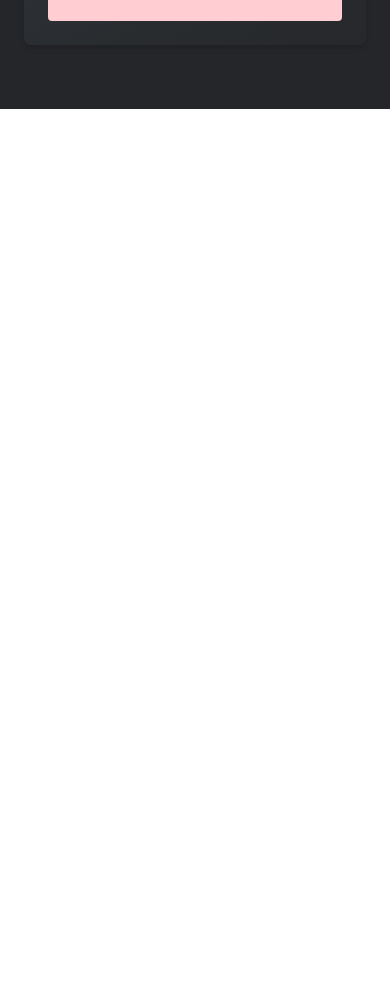
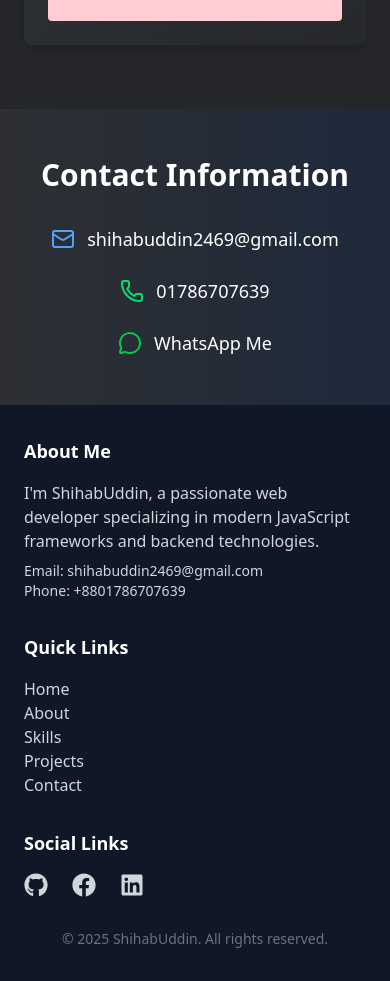
Before and after one commit to shihab103/portfolio, a React (Vite) app: page / in a window 390 px wide. Shown: the part 7491-8472 px from the top of the page. Before the commit the page ends 7600 px from the top, so only its background shows below. Built offline with nearby package versions, Linux system fonts and the light colour scheme.

Commit message:
added footer section

```diff
--- a/package.json
+++ b/package.json
@@ -14,6 +14,7 @@
     "@react-three/fiber": "^9.3.0",
     "@tailwindcss/vite": "^4.1.11",
     "framer-motion": "^12.23.12",
+    "lucide-react": "^0.539.0",
     "react": "^19.1.1",
     "react-dom": "^19.1.1",
     "react-icons": "^5.5.0",
--- a/src/Components/Footer/Footer.jsx
+++ b/src/Components/Footer/Footer.jsx
@@ -1,11 +1,114 @@
-import React from 'react';
+import { FaGithub, FaFacebook, FaLinkedin } from "react-icons/fa";
 
 const Footer = () => {
-    return (
-        <div>
-            footer
+  const smoothScrollTo = (id) => {
+    const section = document.getElementById(id);
+    if (section) {
+      section.scrollIntoView({ behavior: "smooth" });
+    }
+  };
+
+  return (
+    <footer className="bg-gray-900 text-gray-300 py-8">
+      <div className="container mx-auto px-6 flex flex-col md:flex-row justify-between gap-8">
+        {/* Left: About Me */}
+        <div className="md:w-1/3">
+          <h3 className="text-lg font-semibold mb-4 text-white">About Me</h3>
+          <p>
+            I'm ShihabUddin, a passionate web developer specializing in
+            modern JavaScript frameworks and backend technologies.
+          </p>
+          <p className="mt-2 text-sm">Email: shihabuddin2469@gmail.com</p>
+          <p className="text-sm">Phone: +8801786707639</p>
         </div>
-    );
+
+        {/* Center: Quick Links */}
+        <div className="md:w-1/3">
+          <h3 className="text-lg font-semibold mb-4 text-white">Quick Links</h3>
+          <ul>
+            <li>
+              <button
+                onClick={() => smoothScrollTo("home")}
+                className="hover:text-sky-500 transition"
+              >
+                Home
+              </button>
+            </li>
+            <li>
+              <button
+                onClick={() => smoothScrollTo("about")}
+                className="hover:text-sky-500 transition"
+              >
+                About
+              </button>
+            </li>
+            <li>
+              <button
+                onClick={() => smoothScrollTo("skills")}
+                className="hover:text-sky-500 transition"
+              >
+                Skills
+              </button>
+            </li>
+            <li>
+              <button
+                onClick={() => smoothScrollTo("projects")}
+                className="hover:text-sky-500 transition"
+              >
+                Projects
+              </button>
+            </li>
+            <li>
+              <button
+                onClick={() => smoothScrollTo("contact")}
+                className="hover:text-sky-500 transition"
+              >
+                Contact
+              </button>
+            </li>
+          </ul>
+        </div>
+
+        {/* Right: Social Links */}
+        <div className="md:w-1/3">
+          <h3 className="text-lg font-semibold mb-4 text-white">Social Links</h3>
+          <div className="flex gap-6 text-2xl">
+            <a
+              href="https://github.com/shihab103"
+              target="_blank"
+              rel="noopener noreferrer"
+              className="hover:text-sky-500 transition"
+              aria-label="GitHub"
+            >
+              <FaGithub />
+            </a>
+            <a
+              href="https://facebook.com/shihab103"
+              target="_blank"
+              rel="noopener noreferrer"
+              className="hover:text-sky-500 transition"
+              aria-label="Facebook"
+            >
+              <FaFacebook />
+            </a>
+            <a
+              href="https://linkedin.com/in/shihab103"
+              target="_blank"
+              rel="noopener noreferrer"
+              className="hover:text-sky-500 transition"
+              aria-label="LinkedIn"
+            >
+              <FaLinkedin />
+            </a>
+          </div>
+        </div>
+      </div>
+
+      <div className="mt-8 text-center text-gray-500 text-sm">
+        &copy; {new Date().getFullYear()} ShihabUddin. All rights reserved.
+      </div>
+    </footer>
+  );
 };
 
 export default Footer;
--- a/src/Components/Navbar/Navbar.jsx
+++ b/src/Components/Navbar/Navbar.jsx
@@ -36,7 +36,7 @@ const Navbar = () => {
       <button
         key={id}
         onClick={() => scrollToSection(id)}
-        className={`cursor-pointer hover:text-sky-400 transition px-3 py-2 rounded ${className}`}
+        className={`cursor-pointer text-sky-400 transition px-3 py-2 rounded ${className}`}
       >
         {label}
       </button>
@@ -49,7 +49,7 @@ const Navbar = () => {
         href={href}
         target="_blank"
         rel="noreferrer"
-        className="hover:text-sky-500 transition"
+        className="text-sky-500 transition"
         aria-label={label}
       >
         {icon}
--- a/src/Layout/Layout.jsx
+++ b/src/Layout/Layout.jsx
@@ -1,10 +1,11 @@
-import React from 'react';
 import Navbar from '../Components/Navbar/Navbar';
 import Home from '../Pages/Home/Home';
 import About from '../Pages/About/About';
 import Skill from '../Pages/Skill/Skill';
 import Education from '../Pages/Education/Education';
 import Projects from '../Pages/Projects/Projects';
+import ContactInfo from '../Pages/ContactInfo/ContactInfo';
+import Footer from '../Components/Footer/Footer';
 
 const Layout = () => {
     return (
@@ -15,6 +16,8 @@ const Layout = () => {
             <Skill/>
             <Education/>
             <Projects/>
+            <ContactInfo/>
+            <Footer/>
         </div>
     );
 };
--- /dev/null
+++ b/src/Pages/ContactInfo/ContactInfo.jsx
@@ -0,0 +1,52 @@
+// ContactInfo.jsx
+import React from "react";
+import { Mail, Phone, MessageCircle } from "lucide-react";
+
+const ContactInfo = () => {
+  return (
+    <section className="bg-gradient-to-r from-[#2d2f33] to-[#1e293b] text-white py-12 px-6">
+      <div className="max-w-4xl mx-auto text-center">
+        <h2 className="text-3xl font-bold mb-8">Contact Information</h2>
+
+        <div className="space-y-6">
+          {/* Email */}
+          <div className="flex items-center justify-center space-x-3">
+            <Mail className="w-6 h-6 text-blue-400" />
+            <a
+              href="mailto:shihabuddin2469@gmail.com"
+              className="text-lg hover:underline"
+            >
+              shihabuddin2469@gmail.com
+            </a>
+          </div>
+
+          {/* Phone */}
+          <div className="flex items-center justify-center space-x-3">
+            <Phone className="w-6 h-6 text-green-400" />
+            <a
+              href="tel:01786707639"
+              className="text-lg hover:underline"
+            >
+              01786707639
+            </a>
+          </div>
+
+          {/* WhatsApp */}
+          <div className="flex items-center justify-center space-x-3">
+            <MessageCircle className="w-6 h-6 text-green-500" />
+            <a
+              href="https://wa.me/8801786707639"
+              target="_blank"
+              rel="noopener noreferrer"
+              className="text-lg hover:underline"
+            >
+              WhatsApp Me
+            </a>
+          </div>
+        </div>
+      </div>
+    </section>
+  );
+};
+
+export default ContactInfo;
```
Also changed, not shown: 1 other file (tests, documents, lock files or other folders).
